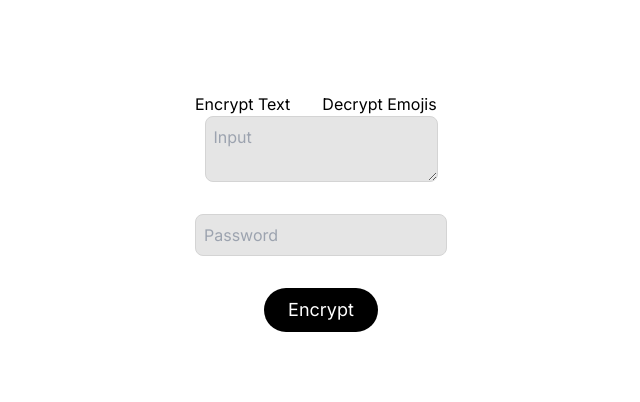
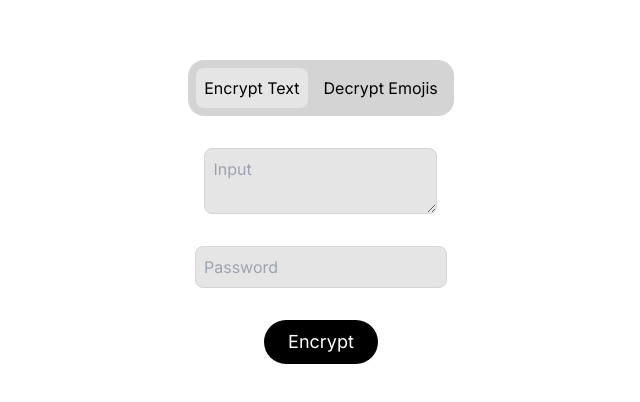
Before and after one commit to zephyrus21/text-emoji-crypt, a Next.js app: page / in a window 1280 px wide. Shown: the part 188-590 px from the top of the page, without its empty margins (319-959 px from the left). Built offline with nearby package versions, Linux system fonts and the light colour scheme.

Commit message:
added basic UI

```diff
--- a/package.json
+++ b/package.json
@@ -12,12 +12,14 @@
     "axios": "^0.27.2",
     "next": "12.1.6",
     "react": "18.2.0",
+    "react-copy-to-clipboard": "^5.1.0",
     "react-dom": "18.2.0"
   },
   "devDependencies": {
     "@types/crypto-js": "^4.1.1",
     "@types/node": "18.0.0",
     "@types/react": "18.0.14",
+    "@types/react-copy-to-clipboard": "^5.0.4",
     "@types/react-dom": "18.0.5",
     "autoprefixer": "^10.4.7",
     "crypto-js": "^4.1.1",
--- a/src/components/Form.tsx
+++ b/src/components/Form.tsx
@@ -12,6 +12,7 @@ const Form: NextPage<any> = ({
     <form onSubmit={handleSubmit} className='flex flex-col items-center gap-8'>
       <textarea
         placeholder='Input'
+        rows={2}
         className='rounded-lg bg-neutral-200 p-2 border border-neutral-300'
         value={data}
         onChange={(e: React.ChangeEvent<HTMLTextAreaElement>) => {
--- a/src/pages/index.tsx
+++ b/src/pages/index.tsx
@@ -1,31 +1,21 @@
 import type { NextPage } from "next";
+import { useState } from "react";
 import Head from "next/head";
 import axios from "axios";
-import { useState } from "react";
+import { CopyToClipboard } from "react-copy-to-clipboard";
 import Form from "@components/Form";
 
 const Home: NextPage = () => {
   const [data, setData] = useState("");
+  const [secret, setSecret] = useState("");
   const [answer, setAnswer] = useState("");
-  const [secret, setSecret] = useState("");
+  const [active, setActive] = useState("encrypt");
+  const [copied, setCopied] = useState(false);
 
-  const [active, setActive] = useState("encrypt");
-
-  const handleEncrypt = async (e: any) => {
+  const handleSubmit = async (e: any, type: string) => {
     e.preventDefault();
 
-    const response = await axios.post("/api/emojify", {
-      data,
-      secret,
-    });
-
-    setAnswer(response.data.data);
-  };
-
-  const handleDecrypt = async (e: any) => {
-    e.preventDefault();
-
-    const response = await axios.post("/api/demojify", {
+    const response = await axios.post(`/api/${type}`, {
       data,
       secret,
     });
@@ -34,32 +24,42 @@ const Home: NextPage = () => {
   };
 
   return (
-    <div className='flex flex-col justify-center items-center min-h-screen font-primary '>
+    <div className='flex flex-col justify-center items-center mx-auto min-h-screen font-primary max-w-3xl'>
       <Head>
         <title>Text to Emoji</title>
       </Head>
-      <div className=''>
-        <div className='flex gap-8'>
+      <div className='flex flex-col items-center gap-8 transition-all duration-200'>
+        <div className='flex gap-2 p-2 bg-neutral-300 rounded-2xl'>
           <button
+            className={`rounded-lg ${
+              active === "encrypt" ? "bg-neutral-200" : "bg-neutral-300"
+            } p-2 hover:bg-neutral-100 transition-all duration-200`}
             onClick={() => {
               setActive("encrypt");
               setData("");
               setSecret("");
+              setAnswer("");
+              setCopied(false);
             }}>
             Encrypt Text
           </button>
           <button
+            className={`rounded-lg ${
+              active === "decrypt" ? "bg-neutral-200" : "bg-neutral-300"
+            } p-2 hover:bg-neutral-100 transition-all duration-200`}
             onClick={() => {
               setActive("decrypt");
               setData("");
               setSecret("");
+              setAnswer("");
+              setCopied(false);
             }}>
             Decrypt Emojis
           </button>
         </div>
         {active === "encrypt" ? (
           <Form
-            handleSubmit={(e: any) => handleEncrypt(e)}
+            handleSubmit={(e: any) => handleSubmit(e, "emojify")}
             data={data}
             secret={secret}
             setData={setData}
@@ -68,7 +68,7 @@ const Home: NextPage = () => {
           />
         ) : (
           <Form
-            handleSubmit={(e: any) => handleDecrypt(e)}
+            handleSubmit={(e: any) => handleSubmit(e, "demojify")}
             data={data}
             secret={secret}
             setData={setData}
@@ -76,7 +76,15 @@ const Home: NextPage = () => {
             type='Decrypt'
           />
         )}
-        <p>{answer}</p>
+        {answer && (
+          <div className=''>
+            <p>{answer}</p>
+            <CopyToClipboard text={answer} onCopy={() => setCopied(true)}>
+              <button>Copy to clipboard</button>
+            </CopyToClipboard>
+            {copied ? <span style={{ color: "red" }}>Copied.</span> : null}
+          </div>
+        )}
       </div>
     </div>
   );
```
Also changed, not shown: 1 other file (tests, documents, lock files or other folders).
